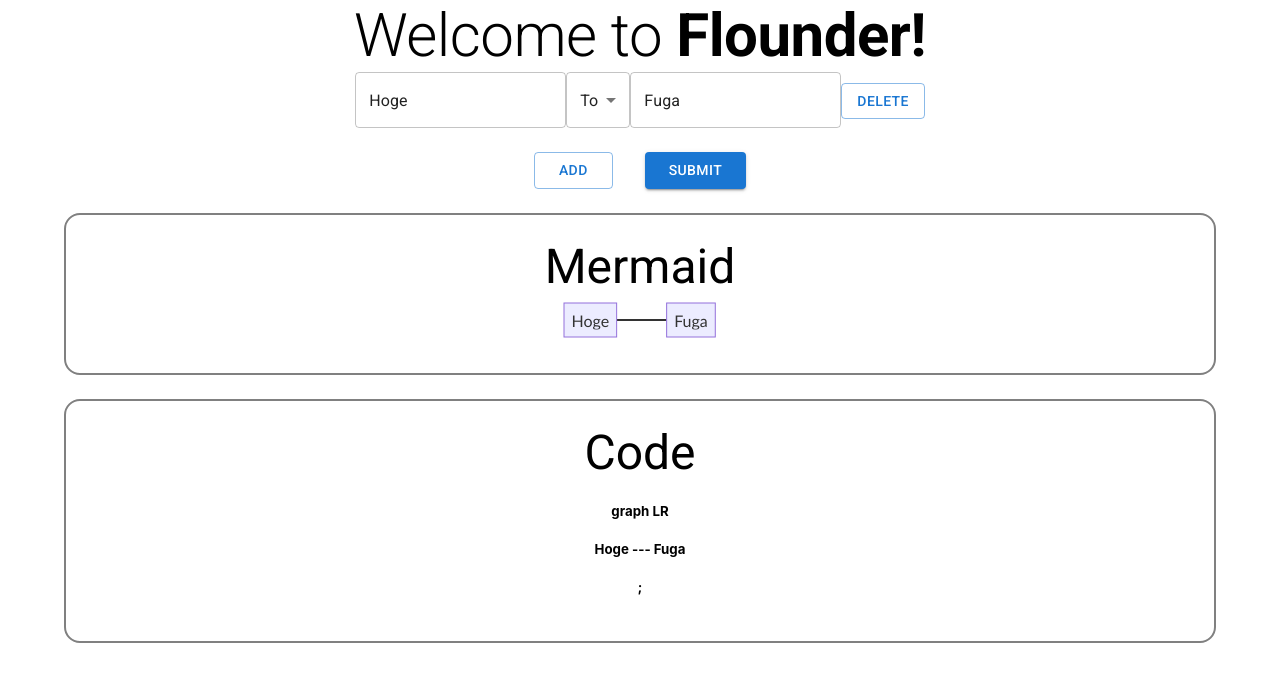
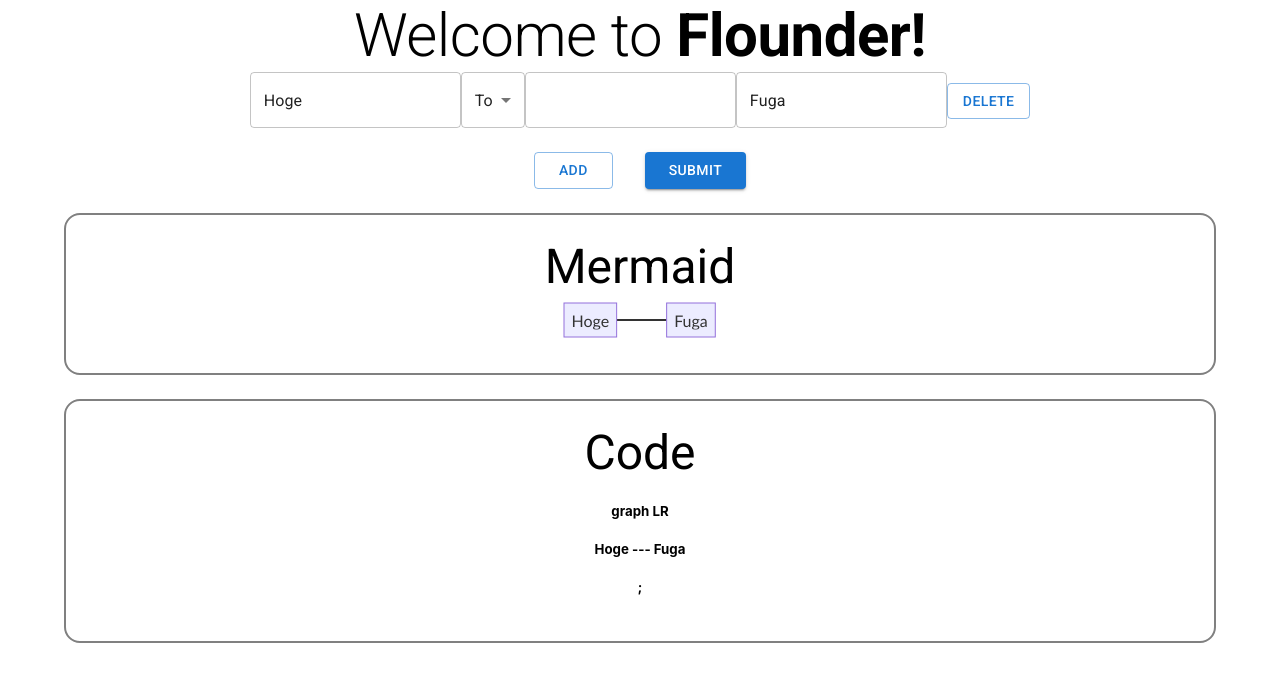
Before and after one commit to Watakumi/Flounder, a React (Vite) app: page / in a window 1280 px wide. Shown: the top 682 px of the page. Built offline with nearby package versions, Linux system fonts and the light colour scheme.

Commit message:
Add arrowWithText

```diff
--- a/src/App.tsx
+++ b/src/App.tsx
@@ -18,7 +18,12 @@
 import { Box } from '@mui/system';
 
 type FormValues = {
-  groups: { from: string; target: string; toOrArrow: string }[];
+  groups: {
+    from: string;
+    target: string;
+    toOrArrow: string;
+    withText: string;
+  }[];
 };
 
 const graphText = (groups: GroupElm[]) => {
@@ -34,10 +39,13 @@
 const arrow = '-->';
 const graphDiagram = 'graph LR';
 const newLine = ' \n';
+const arrowWithText = (text: string): string => {
+  return `-- ${text} -->`;
+};
 
 const Group = ({ from, toOrArrow, target }: GroupElm) => {
   return `
-  ${from} ${toOrArrow} ${target} \n
+  ${from} ${toOrArrow} ${target} ${newLine}
   `;
 };
 
@@ -75,7 +83,16 @@
     name: 'groups',
   });
 
-  const onSubmit: SubmitHandler<FormValues> = (data) => setGroups(data.groups);
+  const onSubmit: SubmitHandler<FormValues> = (data) => {
+    const groups = data.groups.map((group) => {
+      if (group.withText) {
+        group.toOrArrow = arrowWithText(group.withText);
+      }
+      return group;
+    });
+    console.log(groups);
+    setGroups(groups);
+  };
 
   useEffect(() => {
     const elm = mermaidElm.current;
@@ -112,6 +129,12 @@
                       <MenuItem value={arrow}>Arrow</MenuItem>
                     </Select>
                   )}
+                />
+                <Controller
+                  name={`groups.${index}.withText`}
+                  control={control}
+                  defaultValue={field.withText}
+                  render={({ field }) => <TextField {...field} />}
                 />
                 <Controller
                   name={`groups.${index}.target`}
```
